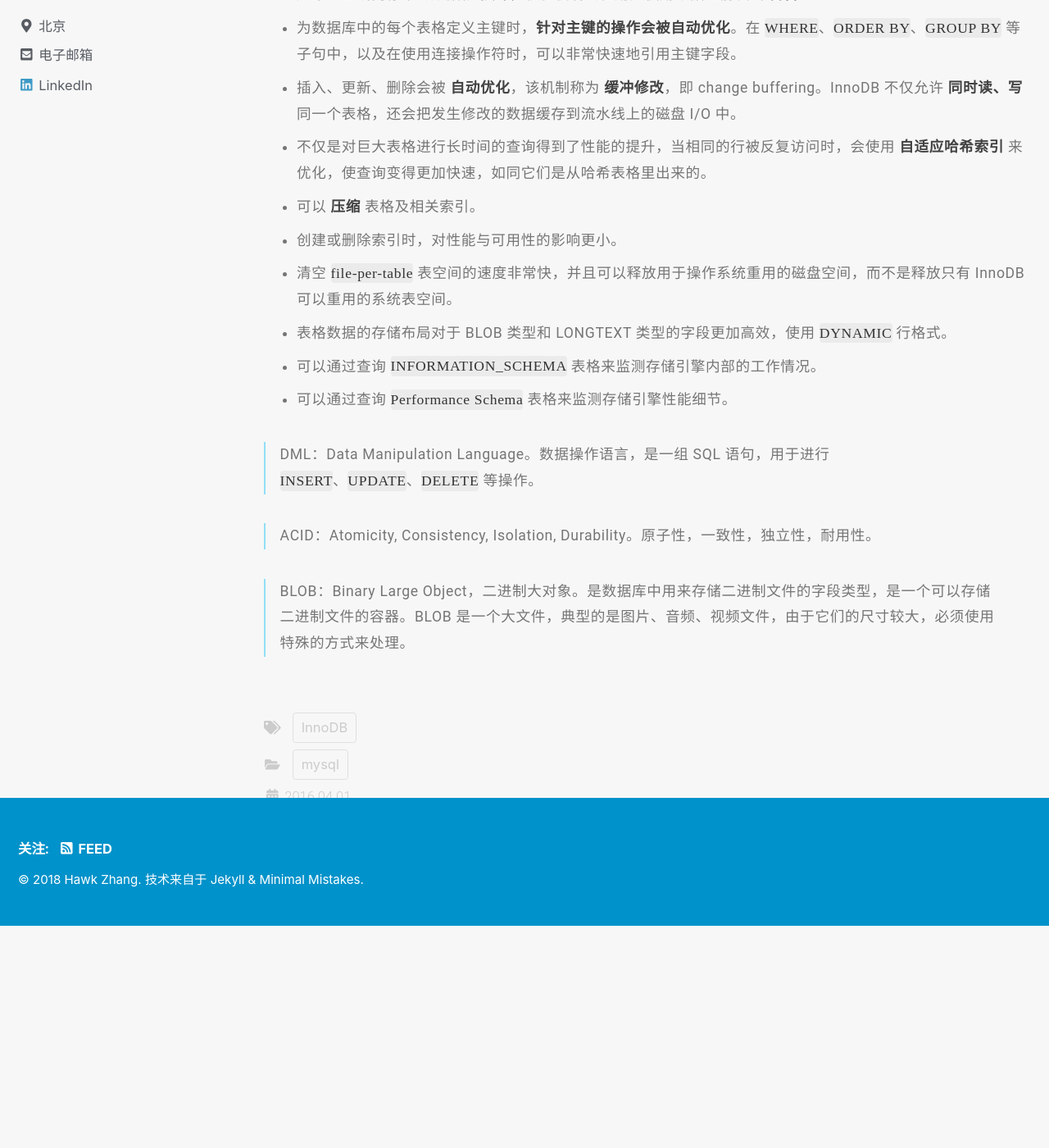
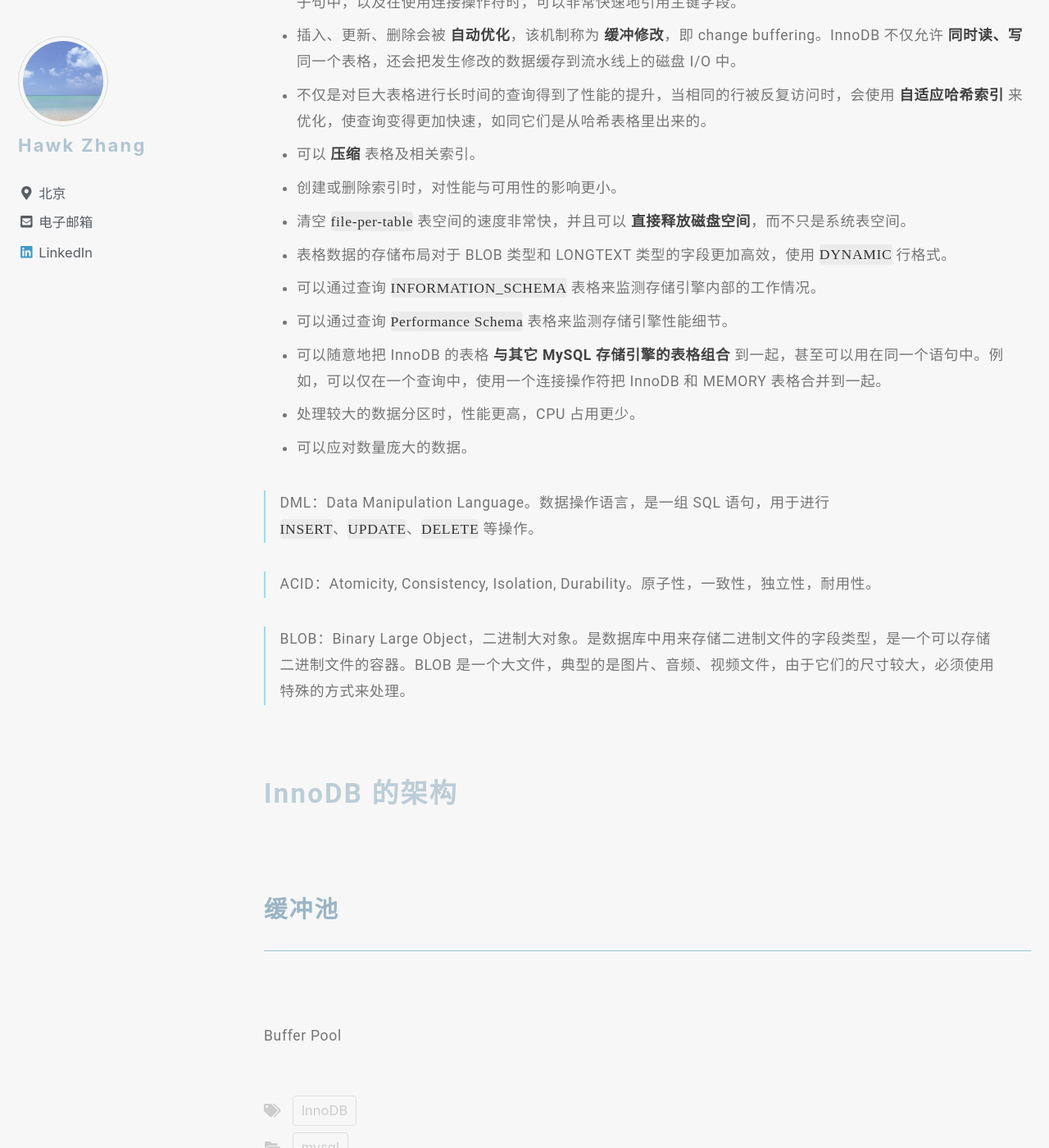
Before and after one commit to narru888/linotes_note, a Jekyll site: the page built from _posts/mysql/2016-04-01-innodb.intro.md, in a window 1280 px wide and 1400 px high, scrolled down 1542 px. Shown: the whole window at 82% size. Built offline with Jekyll 4.4.1, drawn with Linux system fonts in a browser that asks for light colours; nearby versions of some CDN libraries; a script that is not in the unit is left out; before the commit the page ends 2671 px from its top, so only the background shows below that; some of the changed text lies outside the part shown.

Commit message:
update on 2018-08-19 21:10:01 CST

```diff
--- a/_posts/mysql/2016-04-01-innodb.intro.md
+++ b/_posts/mysql/2016-04-01-innodb.intro.md
@@ -18,14 +18,10 @@
 
 
 
-## InnoDB 简介
+## InnoDB 的优点
 
 InnoDB 是一个通用的存储引擎，它在高可用与高性能之间有着比较好的平衡。在 MySQL 8.0 中，它是默认的存储引擎。
 
-
-
-
-#### 优点
 
 * 其 DML 操作遵循 ACID 模型，具有 **事务性** 的提交、回滚和故障恢复功能，便于保护用户数据。
 * **精细到行的锁定**，Oracle 风格的一致读取，提升了多用户 **并发数** 及 **性能**。
@@ -40,13 +36,13 @@
 * 不仅是对巨大表格进行长时间的查询得到了性能的提升，当相同的行被反复访问时，会使用 **自适应哈希索引** 来优化，使查询变得更加快速，如同它们是从哈希表格里出来的。
 * 可以 **压缩** 表格及相关索引。
 * 创建或删除索引时，对性能与可用性的影响更小。
-* 清空 `file-per-table` 表空间的速度非常快，并且可以释放用于操作系统重用的磁盘空间，而不是释放只有 InnoDB 可以重用的系统表空间。
+* 清空 `file-per-table` 表空间的速度非常快，并且可以 **直接释放磁盘空间**，而不只是系统表空间。
 * 表格数据的存储布局对于 BLOB 类型和 LONGTEXT 类型的字段更加高效，使用 `DYNAMIC` 行格式。
 * 可以通过查询 `INFORMATION_SCHEMA` 表格来监测存储引擎内部的工作情况。
 * 可以通过查询 `Performance Schema` 表格来监测存储引擎性能细节。
-
-
-
+* 可以随意地把 InnoDB 的表格 **与其它 MySQL 存储引擎的表格组合** 到一起，甚至可以用在同一个语句中。例如，可以仅在一个查询中，使用一个连接操作符把 InnoDB 和 MEMORY 表格合并到一起。
+* 处理较大的数据分区时，性能更高，CPU 占用更少。
+* 可以应对数量庞大的数据。
 
 
 >DML：Data Manipulation Language。数据操作语言，是一组 SQL 语句，用于进行 `INSERT`、`UPDATE`、`DELETE` 等操作。
@@ -54,3 +50,42 @@
 >ACID：Atomicity, Consistency, Isolation, Durability。原子性，一致性，独立性，耐用性。
 
 >BLOB：Binary Large Object，二进制大对象。是数据库中用来存储二进制文件的字段类型，是一个可以存储二进制文件的容器。BLOB 是一个大文件，典型的是图片、音频、视频文件，由于它们的尺寸较大，必须使用特殊的方式来处理。
+
+
+
+
+
+
+
+
+
+
+
+
+
+
+
+
+
+
+
+
+
+
+
+
+
+
+
+
+
+
+
+## InnoDB 的架构
+
+
+
+
+### 缓冲池
+
+Buffer Pool
```
